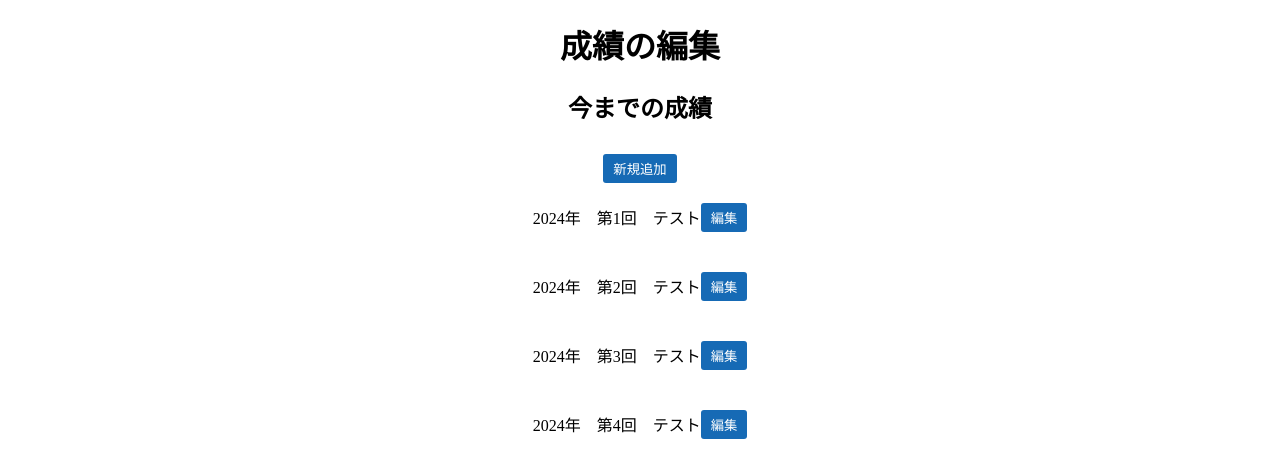
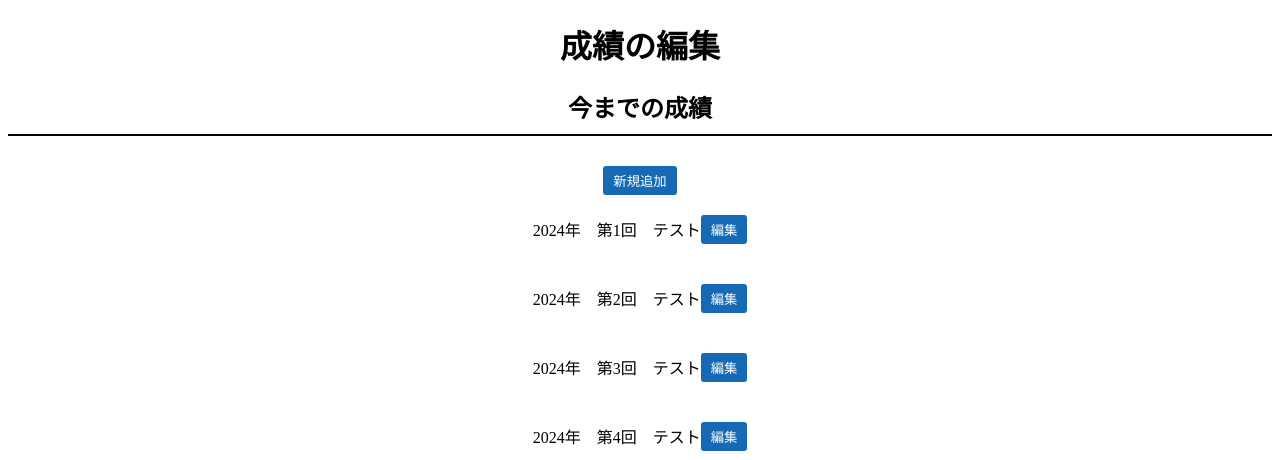
Before and after one commit to sasahara08/result_management, a Python web app: template templates/select_score.html in a window 1280 px wide. Shown: the top 460 px of the page. Run offline with Jinja, Linux system fonts and the light colour scheme; the template is opened without the code that fills it, so the values that code supplies are empty.

Commit message:
修正しました

```diff
--- a/templates/select_score.css
+++ b/templates/select_score.css
@@ -44,3 +44,10 @@ button {
 button:hover {
     background-color: #145a91;
 }
+
+h2 {
+    border-bottom: 2px solid #000;
+    /* アンダーラインを設定 */
+    padding-bottom: 10px;
+    /* アンダーラインとテキストの間に余白を追加 */
+}
--- a/templates/select_score.html
+++ b/templates/select_score.html
@@ -3,7 +3,7 @@
 <head>
     <meta charset="UTF-8">
     <meta name="viewport" content="width=device-width, initial-scale=1.0">
-    <link rel="stylesheet" href="/select_score.css">
+    <link rel="stylesheet" href="select_score.css">
     <title>成績の編集</title>
 </head>
 <body>
```
